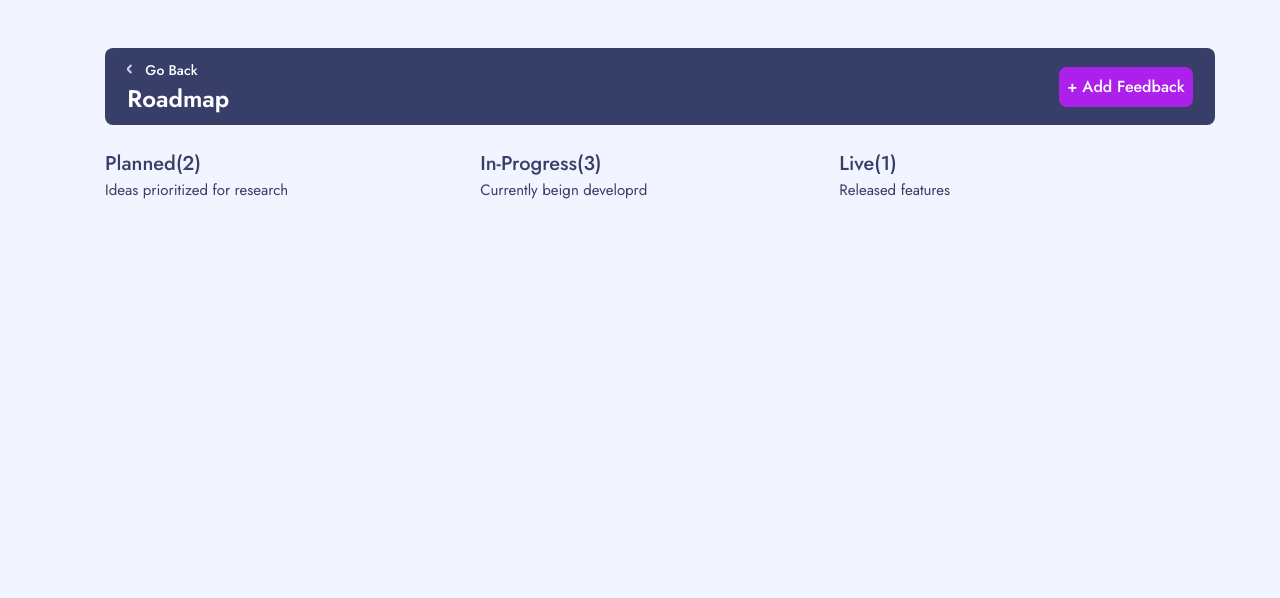
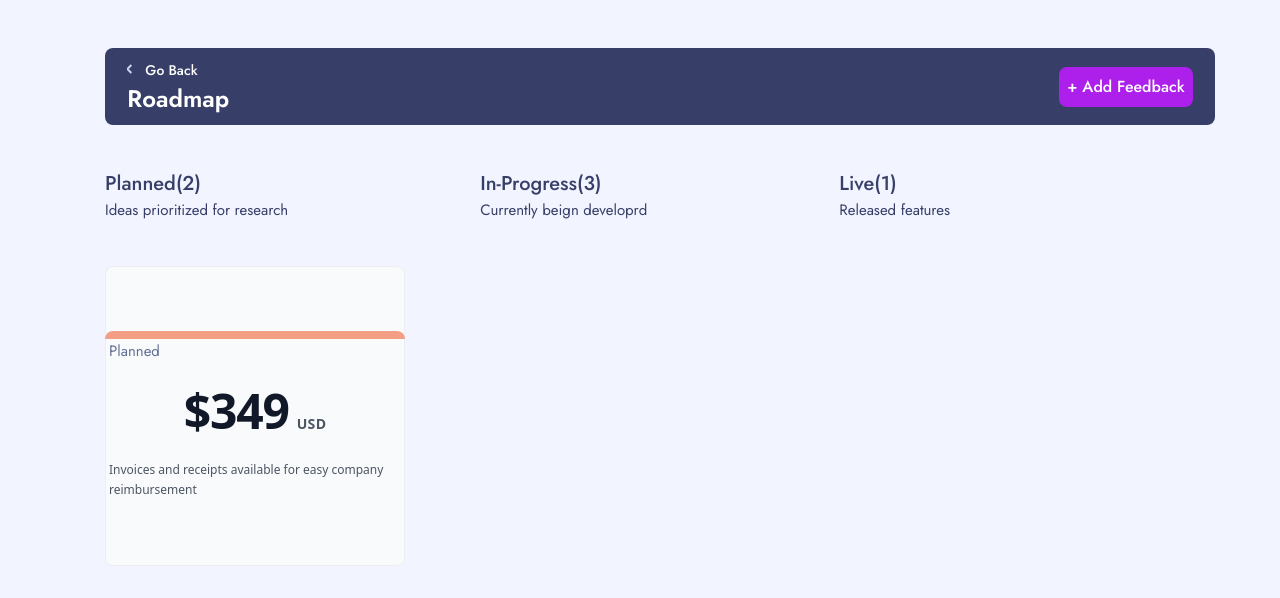
Before and after one commit to samjoea/feedback-system-upskilling, an Angular app: page / in a window 1280 px wide. Shown: the top 598 px of the page. Built offline with nearby package versions, Linux system fonts and the light colour scheme.

Commit message:
few changes for Road map

```diff
--- a/src/app/home/home.component.html
+++ b/src/app/home/home.component.html
@@ -27,7 +27,7 @@
 
     </div>
 
-         <div class="flex justify-start items-center py-6 gap-30">
+         <div class="flex justify-start items-center py-6 gap-30 mt-5">
             @for (topic of cardTopic; track topic.title) {
                 <div class="flex-col gap-2 justify-start">
                     <p class="font-jost font-medium text-h2 dark:text-main-white text-main-black ">{{topic.title}}({{topic.no}})</p>
@@ -36,6 +36,21 @@
                 </div>
             }
 
+
+         </div>
+         <div>
+            <div class="rounded-lg w-350 h-350 bg-gray-50 mt-5 text-start ring-1 ring-inset ring-gray-900/5 lg:flex lg:flex-col lg:justify-center lg:py-0">
+                <div class="bg-main-orange w-auto rounded-t-lg h-2"></div>
+                <div class="mx-auto  px-1">
+                  <p class="text-base font-jost text-body-2 text-main-lighter">Planned</p>
+                  <p class="mt-6 flex items-baseline justify-center gap-x-2">
+                    <span class="text-5xl font-bold tracking-tight text-gray-900">$349</span>
+                    <span class="text-sm font-semibold leading-6 tracking-wide text-gray-600">USD</span>
+                  </p>
+                  <!-- <a href="#" class="mt-10 block w-full rounded-md bg-indigo-600 px-3 py-2 text-center text-sm font-semibold text-white shadow-sm hover:bg-indigo-500 focus-visible:outline focus-visible:outline-2 focus-visible:outline-offset-2 focus-visible:outline-indigo-600">Get access</a> -->
+                  <p class="mt-6 text-xs leading-5 text-gray-600">Invoices and receipts available for easy company reimbursement</p>
+                </div>
+              </div>
          </div>
 </div>
 
--- a/tailwind.config.js
+++ b/tailwind.config.js
@@ -16,7 +16,8 @@ module.exports = {
         'main-gray-deeper': '#647196',
         'main-orange': '#F49F85',
         'main-light-blue': '#62BCFA',
-        'main-hover': '#C75AF6'
+        'main-hover': '#C75AF6',
+        'main-lighter': '#647196',
       },
 
       fontFamily:{
@@ -53,7 +54,7 @@ module.exports = {
         '128': '1110px',
         '120': '830px',
         '30':  '12rem',
-        '350': '350px',
+        '350': '300px',
       },
 
       container: {
```
